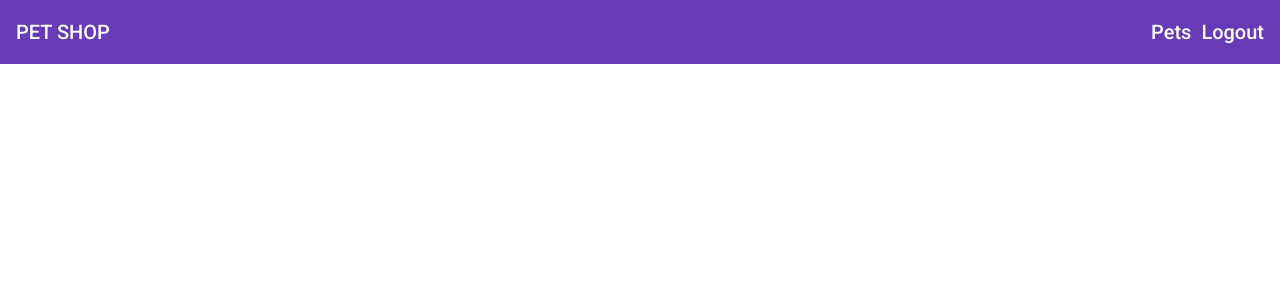
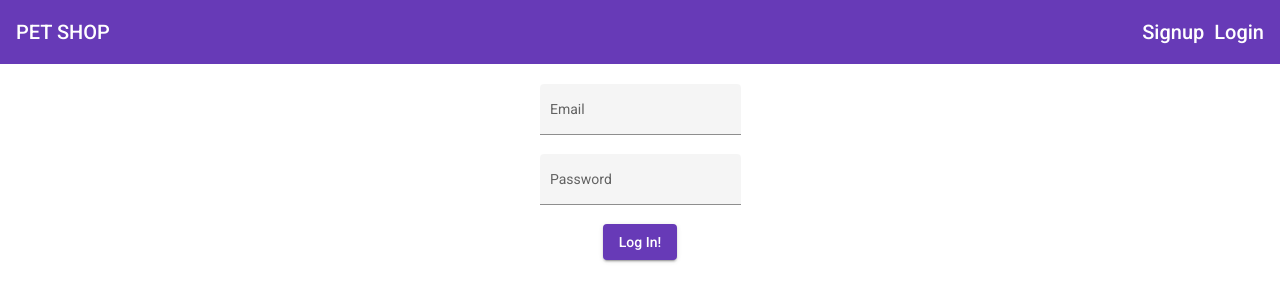
Before and after one commit to Maxx-N/shopet, an Angular app: page /auth in a window 1280 px wide. Shown: the top 302 px of the page. Built offline with nearby package versions, Linux system fonts and the light colour scheme.

Commit message:
query params for signup and login

```diff
--- a/src/app/app-routing.module.ts
+++ b/src/app/app-routing.module.ts
@@ -10,10 +10,7 @@ const routes: Routes = [
   { path: 'home', component: HomeComponent },
   {
     path: 'auth',
-    children: [
-      { path: 'login', component: AuthComponent },
-      { path: 'signup', component: AuthComponent },
-    ],
+    component: AuthComponent,
   },
   {
     path: 'pet',
--- a/src/app/core/navbar/navbar.component.html
+++ b/src/app/core/navbar/navbar.component.html
@@ -4,8 +4,10 @@
     <div fxFlex fxLayout fxLayoutAlign="flex-end" fxHide.xs>
       <ul fxLayout fxLayoutGap="10px" class="navigation-items">
         <ng-container *ngIf="!isAuth">
-          <li><a routerLink="auth/signup">Signup</a></li>
-          <li><a routerLink="auth/login">Login</a></li>
+          <li>
+            <a routerLink="auth" [queryParams]="{ signup: true }">Signup</a>
+          </li>
+          <li><a routerLink="auth"[queryParams]="{ signup: false }">Login</a></li>
         </ng-container>
         <ng-container *ngIf="isAuth">
           <li><a routerLink="pet/index/available">Pets</a></li>
--- a/src/app/core/navbar/navbar.component.ts
+++ b/src/app/core/navbar/navbar.component.ts
@@ -6,7 +6,7 @@ import { Component, OnInit } from '@angular/core';
   styleUrls: ['./navbar.component.scss'],
 })
 export class NavbarComponent implements OnInit {
-  isAuth = true;
+  isAuth = false;
 
   constructor() {}
 
--- a/src/app/user/auth/auth.component.html
+++ b/src/app/user/auth/auth.component.html
@@ -1 +1,20 @@
-<p>authentication works!</p>
+<div class="auth">
+  <form fxLayout="column" fxLayoutAlign="center center">
+    <mat-form-field appearance="fill">
+      <mat-label>Email</mat-label>
+      <input matInput type="email" />
+    </mat-form-field>
+    <mat-form-field appearance="fill">
+      <mat-label>Password</mat-label>
+      <input matInput type="password" />
+    </mat-form-field>
+    <mat-form-field appearance="fill" *ngIf="isSignup">
+      <mat-label>Confirm Password</mat-label>
+      <input matInput type="password" />
+    </mat-form-field>
+
+    <button type="submit" mat-raised-button color="primary">
+      {{ isSignup ? "Sign Up!" : "Log In!" }}
+    </button>
+  </form>
+</div>
--- a/src/app/user/auth/auth.component.scss
+++ b/src/app/user/auth/auth.component.scss
@@ -0,0 +1,3 @@
+.auth {
+  height: 100%;
+}
--- a/src/app/user/auth/auth.component.ts
+++ b/src/app/user/auth/auth.component.ts
@@ -1,15 +1,25 @@
-import { Component, OnInit } from '@angular/core';
+import { Component, OnDestroy, OnInit } from '@angular/core';
+import { ActivatedRoute } from '@angular/router';
+import { Subscription } from 'rxjs';
 
 @Component({
   selector: 'app-auth',
   templateUrl: './auth.component.html',
-  styleUrls: ['./auth.component.scss']
+  styleUrls: ['./auth.component.scss'],
 })
-export class AuthComponent implements OnInit {
+export class AuthComponent implements OnInit, OnDestroy {
+  isSignup = false;
+  private queryParamsSubscription!: Subscription;
 
-  constructor() { }
+  constructor(private route: ActivatedRoute) {}
 
   ngOnInit(): void {
+    this.queryParamsSubscription = this.route.queryParams.subscribe(
+      (queryParams: any) => (this.isSignup = queryParams.signup === 'true')
+    );
   }
 
+  ngOnDestroy(): void {
+    this.queryParamsSubscription.unsubscribe();
+  }
 }
```
